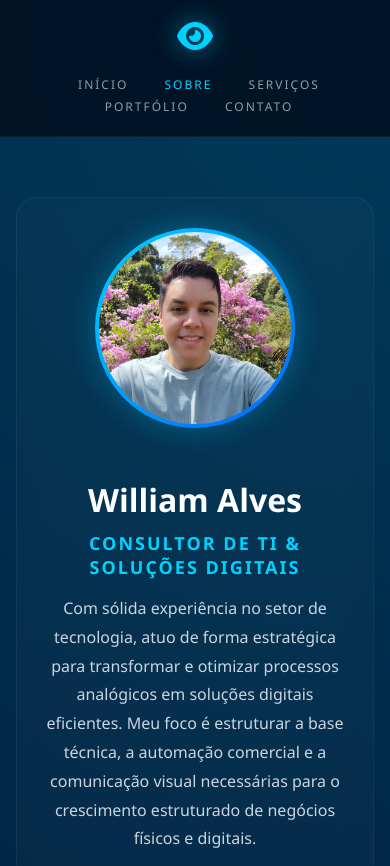
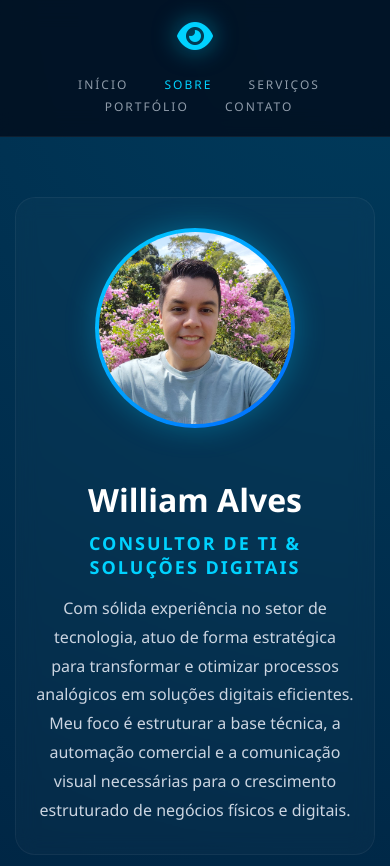
Before and after one commit to Will1305/Meu-Portif-lio, a plain HTML site: page sobre.html in a window 390 px wide. Shown: the top 866 px of the page. Drawn offline with Linux system fonts and the light colour scheme.

Commit message:
Add files via upload

```diff
--- a/style.css
+++ b/style.css
@@ -1,6 +1,14 @@
 /* ==========================================================================
    RESET E CONFIGURAÇÕES GERAIS
    ========================================================================== */
+html, body {
+    width: 100%;
+    margin: 0;
+    padding: 0;
+    overflow-x: hidden;
+    position: relative;
+}
+
 * {
     margin: 0;
     padding: 0;
@@ -14,7 +22,11 @@ body {
     min-height: 100vh;
     display: flex;
     flex-direction: column;
-    overflow-x: hidden;
+}
+
+img {
+    max-width: 100%;
+    height: auto;
 }
 
 /* ==========================================================================
@@ -327,9 +339,22 @@ footer {
 
 /* Ajustes Responsivos para Mobile */
 @media (max-width: 900px) {
+    html, body {
+        overflow-x: hidden;
+    }
+    .portfolio-container, .services-page-container, .about-page-container {
+        width: 100% !important;
+        max-width: 100% !important;
+        overflow-x: hidden;
+        padding-left: 15px !important;
+        padding-right: 15px !important;
+    }
     .footer-container {
         flex-direction: column;
         gap: 50px;
+        width: 100% !important;
+        max-width: 100% !important;
+        overflow-x: hidden;
     }
     .footer-left {
         flex-direction: column;
@@ -601,9 +626,22 @@ footer {
 
 /* Responsividade para Telas Menores */
 @media (max-width: 900px) {
+    html, body {
+        overflow-x: hidden;
+    }
+    .portfolio-container, .services-page-container, .about-page-container {
+        width: 100% !important;
+        max-width: 100% !important;
+        overflow-x: hidden;
+        padding-left: 15px !important;
+        padding-right: 15px !important;
+    }
     .footer-container {
         flex-direction: column;
         gap: 50px;
+        width: 100% !important;
+        max-width: 100% !important;
+        overflow-x: hidden;
     }
     .footer-left {
         flex-direction: column;
```
